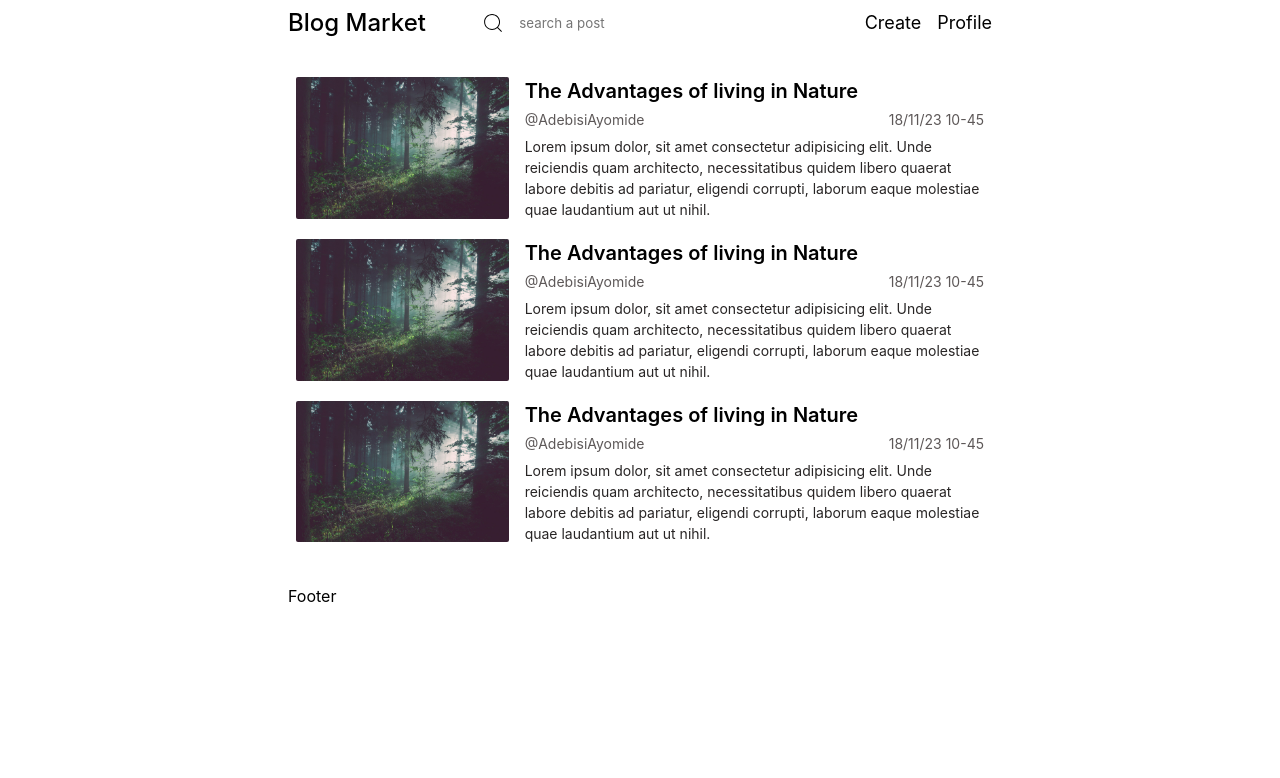
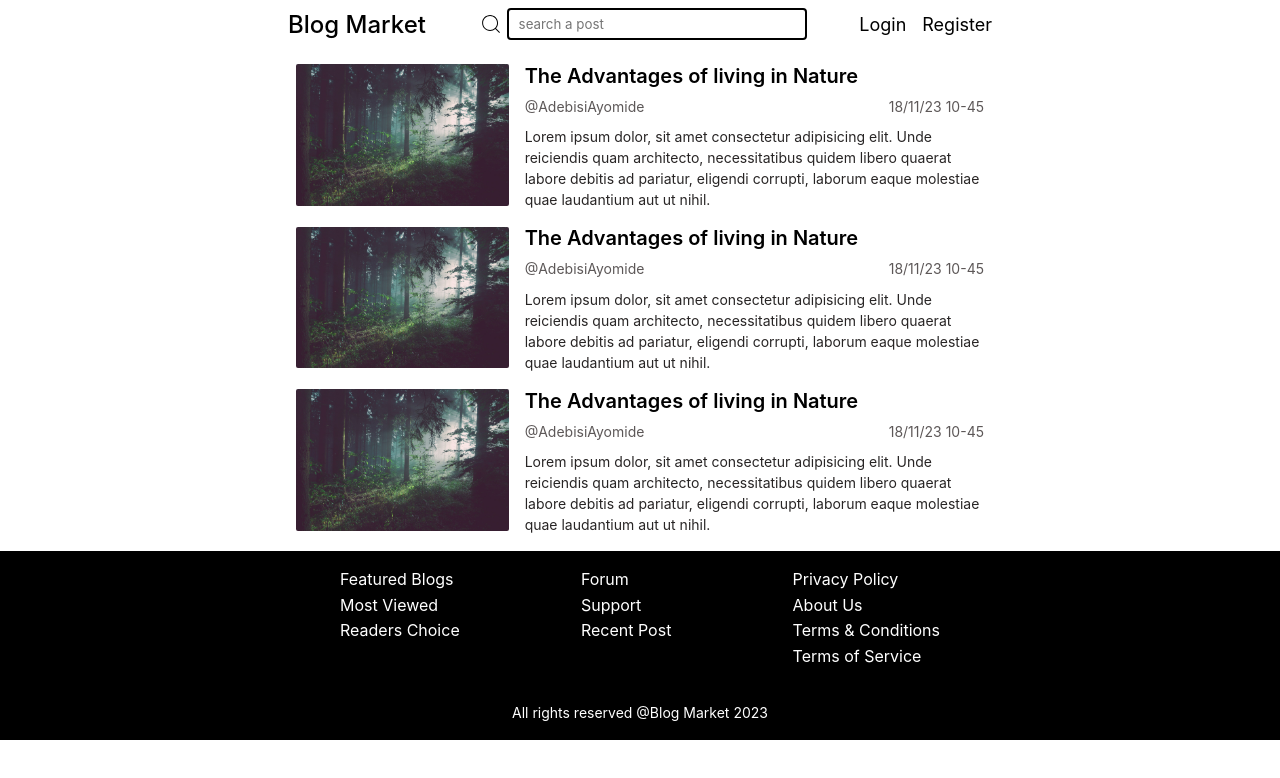
Before and after one commit to Ayothegod/blog, a React (Vite) app in the folder client/: page / in a window 1280 px wide. Shown: the top 778 px of the page. Built offline with nearby package versions, Linux system fonts and the light colour scheme.

Commit message:
build login ui

```diff
--- a/client/src/App.css
+++ b/client/src/App.css
@@ -6,9 +6,7 @@
 }
 
 #root {
-  max-width: 720px;
-  margin: 0 auto;
-  padding: 0.5rem;
+  /* padding: 0.5rem; */
 }
 
 li {
@@ -19,12 +17,17 @@ li {
   display: flex;
   align-items: center;
   justify-content: space-between;
-  gap: .25rem;
+  gap: 0.5rem 0.25rem;
+  flex-wrap: wrap;
+
+  max-width: 720px;
+  margin: 0 auto;
+  padding: 0.5rem;
 }
 
 .header-auth {
   display: flex;
-  gap: .5rem;
+  gap: 0.5rem;
 }
 
 .header-logo {
@@ -33,6 +36,10 @@ li {
 }
 .auth {
   font-weight: 400;
+}
+
+p {
+  line-height: 1.6;
 }
 
 .auth a {
@@ -48,7 +55,7 @@ li {
 }
 
 .search-box {
-  border: none;
+  border: 2px solid black;
   padding: 4px 10px;
   border-radius: 4px;
 }
@@ -59,20 +66,24 @@ li {
 
 .home {
   margin: 2rem 0;
+  max-width: 720px;
+  margin: 0 auto;
+  padding: 0.5rem;
 }
 
 .post {
   display: flex;
   gap: 1rem;
   align-items: center;
+  justify-content: center;
   flex-direction: column;
-  padding: .5rem;
+  padding: 0.5rem;
 }
 
 .post-content {
   display: flex;
   flex-direction: column;
-  gap: .125rem;
+  gap: 0.125rem;
 }
 
 .post-content h2 {
@@ -106,7 +117,87 @@ li {
   width: 100%;
 }
 
-@media screen and (min-width:550px) {
+/* FOOTER ============ */
+.footer {
+  background-color: black;
+  padding: 1rem;
+  color: white;
+}
+
+.footer-container {
+  display: flex;
+  gap: 2rem;
+  flex-wrap: wrap;
+  max-width: 600px;
+  margin: 0 auto;
+}
+
+.footer-copyright {
+  text-align: center;
+  font-size: 14px;
+  margin-top: 2rem;
+}
+
+/* LOGIN ============= */
+
+.login {
+  height: 50vh;
+  display: flex;
+  align-items: center;
+  justify-content: center;
+}
+
+.login-container{
+  width: 300px;
+
+  display: flex;
+  flex-direction: column;
+  align-items: center;
+  gap: .5rem;
+}
+
+.login-title {
+  font-size: 20px;
+}
+
+.email-input {
+  width: 100%;
+  padding: 6px;
+  border: 2px solid black;
+  border-radius: 4px;
+}
+
+.login-button {
+  width: 100%;
+  border: none;
+  padding: 8px;
+  background-color: black;
+  color: white;
+  border-radius: 4px;
+  font-weight: 600;
+  border: 2px solid black;
+
+  transition: all .2s;
+}
+
+.login-button:hover {
+  background-color: white;
+  color: black;
+  border: 2px solid black;
+}
+
+.login-doubt {
+  display: flex;
+  gap: 1rem;
+  align-items: center;
+  font-size: 14px;
+}
+
+.login-register {
+  color: gray;
+}
+
+@media screen and (min-width: 550px) {
   .post {
     display: flex;
     gap: 1rem;
@@ -117,7 +208,7 @@ li {
   .post-content {
     display: flex;
     flex-direction: column;
-    gap: .5rem;
+    gap: 0.5rem;
   }
 
   .post-content h2 {
@@ -140,10 +231,19 @@ li {
     line-height: 1.5;
   }
 
+  /* FOOTER ============ */
+
+  .footer-container {
+    justify-content: space-between;
+  }
+
+  /* LOGIN ============= */
+  .login {
+    height: 70vh;
+  }
 }
 
-@media screen and (min-width:760px) {
-
+@media screen and (min-width: 760px) {
   .header-auth {
     gap: 1rem;
   }
--- a/client/src/App.jsx
+++ b/client/src/App.jsx
@@ -3,6 +3,8 @@ import "./App.css";
 import Footer from "./components/Footer";
 import Header from "./components/Header";
 import Home from "./pages/Home";
+import Login from "./pages/Login";
+import Register from "./pages/Register";
 
 function App() {
   return (
@@ -10,6 +12,8 @@ function App() {
       <Header />
       <Routes>
         <Route path="/" element={<Home />} />
+        <Route path="/login" element={<Login />} />
+        <Route path="/register" element={<Register />} />
       </Routes>
       <Footer />
     </>
--- a/client/src/components/Footer.jsx
+++ b/client/src/components/Footer.jsx
@@ -1,3 +1,28 @@
 export default function Footer() {
-  return <div>Footer</div>;
+  return (
+    <div className="footer">
+      <div className="footer-container">
+        <div className="footer-section">
+          <p>Featured Blogs</p>
+          <p>Most Viewed</p>
+          <p>Readers Choice</p>
+        </div>
+
+        <div className="footer-section">
+          <p>Forum </p>
+          <p>Support</p>
+          <p>Recent Post</p>
+        </div>
+
+        <div className="footer-section">
+          <p>Privacy Policy </p>
+          <p>About Us</p>
+          <p>Terms & Conditions</p>
+          <p>Terms of Service</p>
+        </div>
+
+      </div>
+      <p className="footer-copyright">All rights reserved @Blog Market 2023</p>
+    </div>
+  );
 }
--- a/client/src/components/Header.jsx
+++ b/client/src/components/Header.jsx
@@ -2,7 +2,7 @@ import { Link } from "react-router-dom";
 import { CiSearch } from "react-icons/ci";
 
 export default function Header() {
-  const user = "Ayomide";
+  const user = "";
 
   return (
     <div className="header">
--- /dev/null
+++ b/client/src/pages/Login.jsx
@@ -0,0 +1,19 @@
+import { Link } from "react-router-dom";
+
+export default function Login() {
+  return (
+    <div className="login">
+        <div className="login-container">
+            <h1 className="login-title">Login to your account</h1>
+            <input className="email-input" type="text" placeholder="enter your email" />
+            <input className="email-input" type="password" placeholder="enter your password" />
+            <button className="login-button">Log In</button>
+
+            <div className="login-doubt">
+                <p>New Here?</p>
+                <Link to="/register" className="login-register">Register</Link>
+            </div>
+        </div>
+    </div>
+  )
+}
--- /dev/null
+++ b/client/src/pages/Register.jsx
@@ -0,0 +1,6 @@
+
+export default function Register() {
+  return (
+    <div>Register</div>
+  )
+}
```
